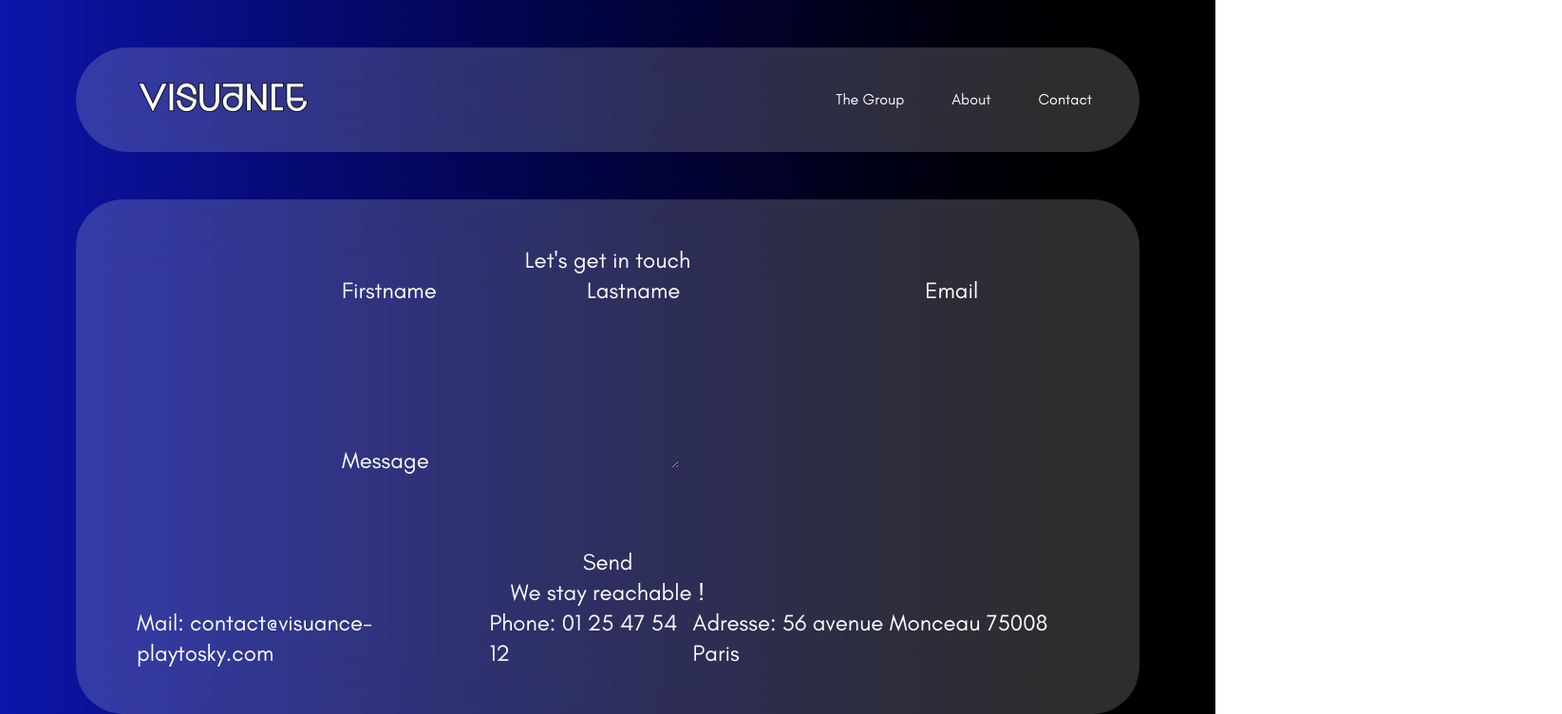
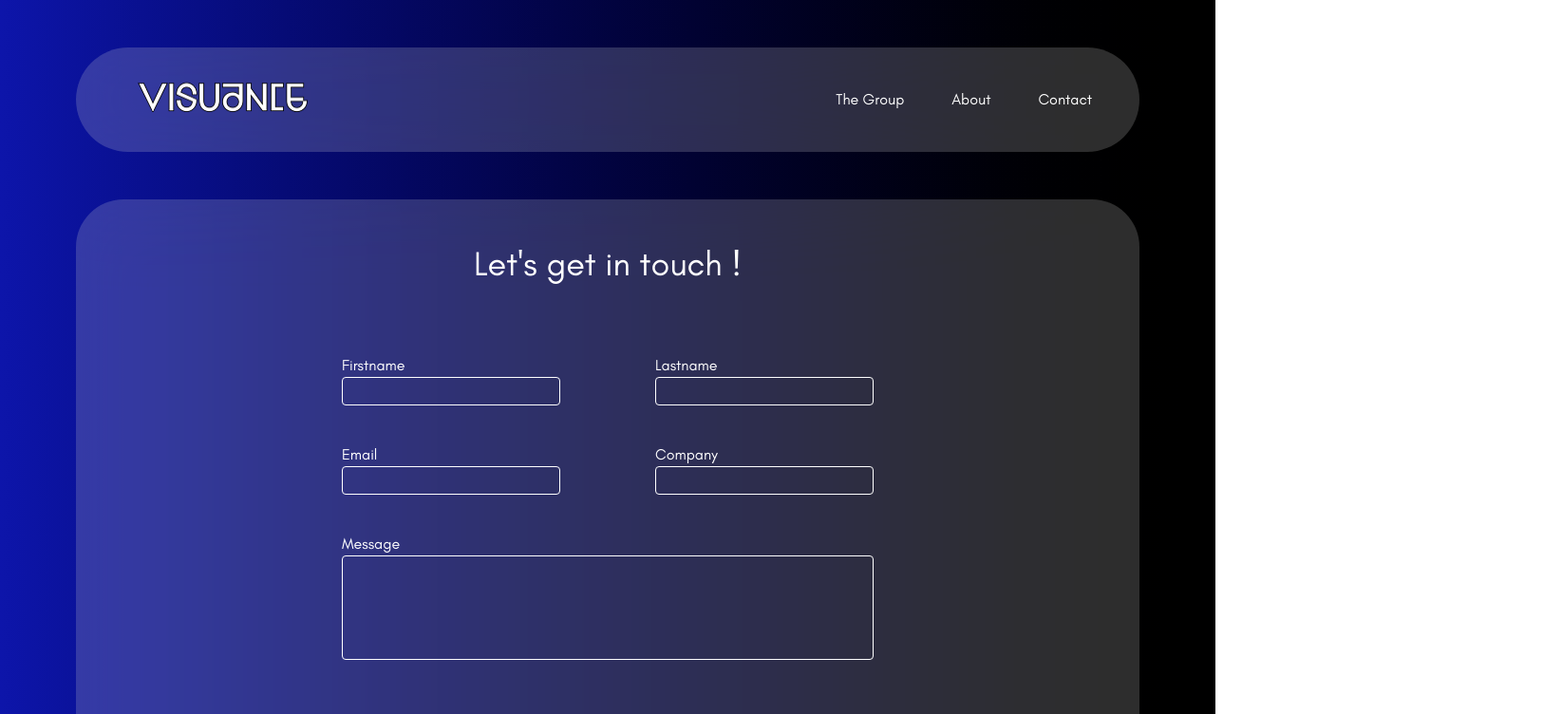
Before and after one commit to 4skygroup/visuance, a React (Vite) app: page /contact in a window 1280 px wide. Shown: the top 752 px of the page at 95% size, 1645 px wide, since content can reach past the window. Built offline with nearby package versions, Linux system fonts and the light colour scheme.

Commit message:
Contact page

```diff
--- a/src/components/ConceptSection.tsx
+++ b/src/components/ConceptSection.tsx
@@ -31,7 +31,7 @@ export default function ConceptSection({
       <img
         src={src}
         alt={alt}
-        className={`max-h-full object-cover object-bottom-left scale-105 transition-transform ${index === "ai" || index === "digital" ? "self-end" : ""} ${index === "print" ? "w-75" : "w-100"}`}
+        className={`max-h-full object-cover object-bottom-left scale-105 transition-transform ${index === "ai" || index === "digital" ? "self-end" : ""} ${index === "print" || index === "video" ? "w-75" : "w-100"}`}
       />
     </section>
   );
--- a/src/pages/Contact.tsx
+++ b/src/pages/Contact.tsx
@@ -6,29 +6,57 @@ export default function Contact() {
     <div>
       <div className="bg-linear-to-r from-visuance-gradient-blue to-black top flex flex-col gap-y-12.5 px-20 py-12.5 w-full scroll-smooth">
         <Header />
-        <div className="w-full h-fit flex flex-col items-center backdrop-blur-2xl bg-light-gray/20 px-16 py-12 rounded-[50px] text-2xl">
-          <span>Let's get in touch</span>
-          <div className="w-140 flex flex-col gap-y-18.75">
-            <div className="flex wrap w-full">
-              <div>
+        <div className="w-full h-fit flex flex-col items-center backdrop-blur-2xl bg-light-gray/20 px-16 py-12 rounded-[50px] text-2xl gap-y-12.5">
+          <div className="w-140 flex flex-col gap-y-18.75 items-center">
+            <span className="text-4xl">Let's get in touch !</span>
+            <div className="flex flex-wrap w-full gap-x-25 gap-y-10">
+              <div className="flex flex-col gap-y2.5 text-base">
                 <label htmlFor="firstName">Firstname</label>
-                <input type="text" id="firstName" />
+                <input
+                  type="text"
+                  id="firstName"
+                  className="border-white border border-solid rounded-sm outline-none w-57.5 h-7.5 px-2"
+                />
               </div>
-              <label htmlFor="lastName">Lastname</label>
-              <input type="text" id="lastName" />
-              <label htmlFor="email">Email</label>
-              <input type="text" id="Email" />
-              <label htmlFor="email">Company</label>
-              <input type="text" id="Email" />
+              <div className="flex flex-col gap-y2.5 text-base">
+                <label htmlFor="lastName">Lastname</label>
+                <input
+                  type="text"
+                  id="lastName"
+                  className="border-white border border-solid rounded-sm outline-none w-57.5 h-7.5 px-2"
+                />
+              </div>
+              <div className="flex flex-col gap-y2.5 text-base">
+                <label htmlFor="email">Email</label>
+                <input
+                  type="text"
+                  id="Email"
+                  className="border-white border border-solid rounded-sm outline-none w-57.5 h-7.5 px-2"
+                />
+              </div>
+              <div className="flex flex-col gap-y2.5 text-base">
+                <label htmlFor="email">Company</label>
+                <input
+                  type="text"
+                  id="Email"
+                  className="border-white border border-solid rounded-sm outline-none w-57.5 h-7.5 px-2"
+                />
+              </div>
+              <div className="flex flex-col gap-y2.5 grow text-base">
+                <label htmlFor="message">Message</label>
+                <textarea
+                  name=""
+                  id="message"
+                  className="border-white border border-solid rounded-sm resize-none outline-none h-27.5 px-2.5 py-1.25"
+                ></textarea>
+              </div>
             </div>
-            <div>
-              <label htmlFor="message">Message</label>
-              <textarea name="" id="message"></textarea>
-            </div>
-            <button>Send</button>
+            <button className="bg-white rounded-sm text-black w-fit text-base py-2.5 px-5">
+              Send
+            </button>
           </div>
           <span>We stay reachable !</span>
-          <div className="flex fex-col gap-y-2.5">
+          <div className="flex flex-col gap-y-2.5 items-center">
             <span>Mail: contact@visuance-playtosky.com</span>
             <span>Phone: 01 25 47 54 12</span>
             <span>Adresse: 56 avenue Monceau 75008 Paris</span>
--- a/src/pages/Home.tsx
+++ b/src/pages/Home.tsx
@@ -46,6 +46,7 @@ export default function Home() {
       additionnalClassName:
         "bg-linear-to-b from-gradient-orange-light from-42% to-gradient-orange-dark",
       link: "",
+      index: "video",
       // additionnalClassName: "bg-[#F5F5F5]",
     },
     {
```
